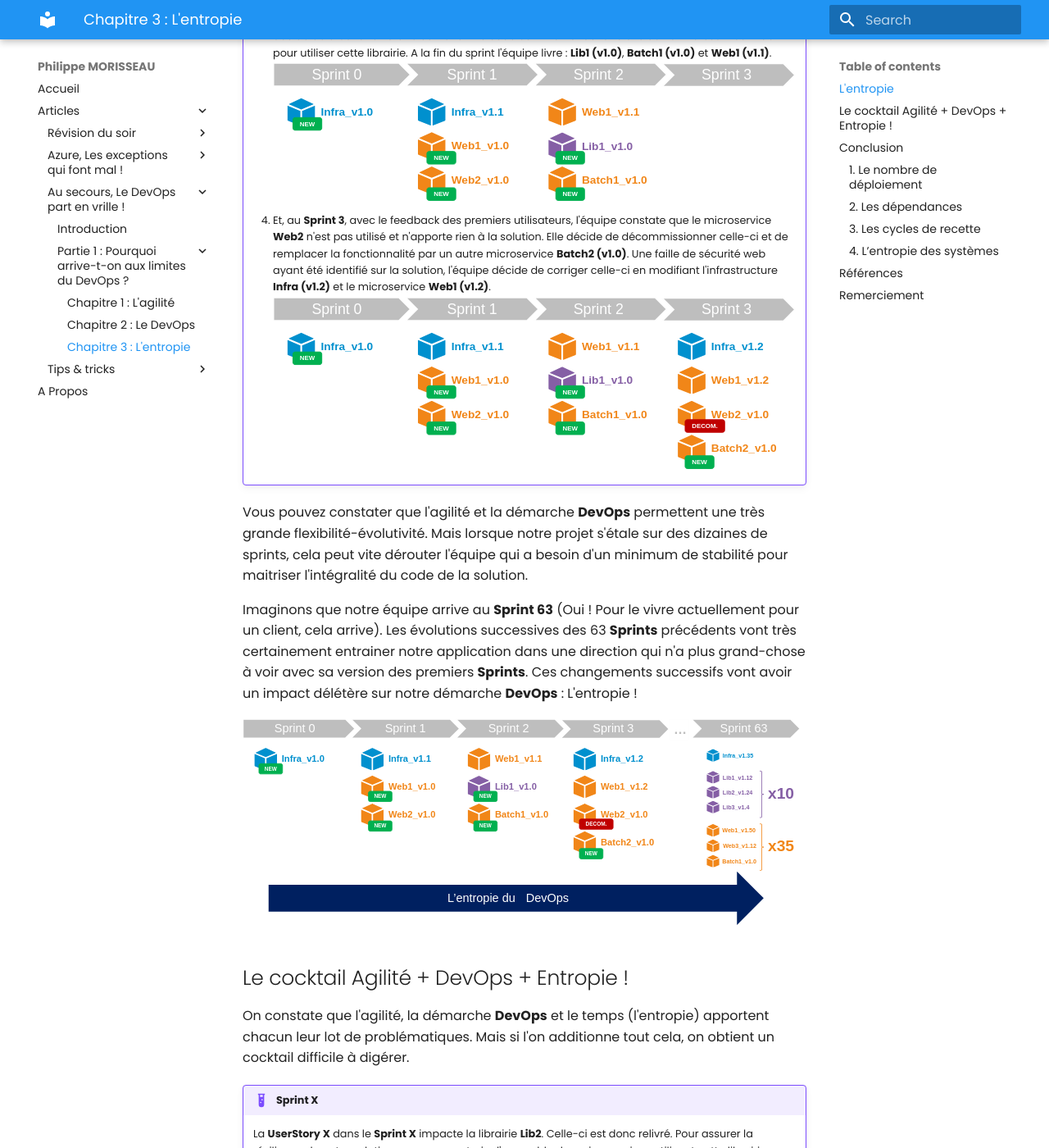
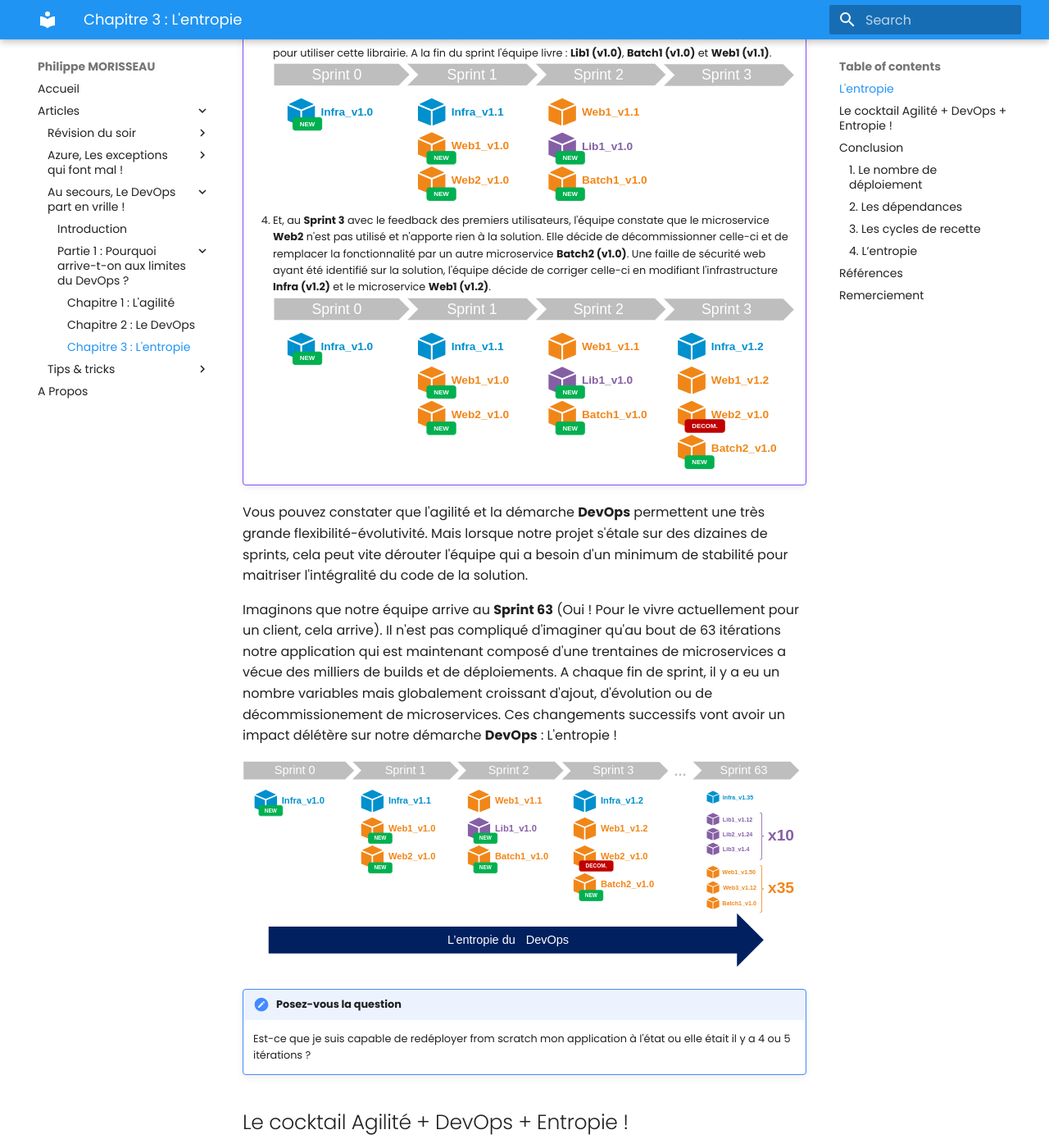
Before and after one commit to Ineaweb/Blog, an MkDocs documentation site: the page built from docs/articles/devops/vrille/03.pourquoi.entropie.md, in a window 1280 px wide and 1400 px high, scrolled down 943 px. Shown: the whole window at 82% size. Built offline with MkDocs 1.6.1 and Material for MkDocs 9.7.7, drawn with Linux system fonts in a browser that asks for light colours; old or Windows-style settings are respelled for this version of MkDocs; some of the changed text lies outside the part shown.

Commit message:
fix: relecture PMO

```diff
--- a/docs/articles/devops/vrille/03.pourquoi.entropie.md
+++ b/docs/articles/devops/vrille/03.pourquoi.entropie.md
@@ -13,21 +13,24 @@
 Reprenons notre projet d'application basé sur une architecture microservice plutôt complexe. Ce type d'application (souvent cœur métier) est voué à évoluer régulièrement avec des nouvelles fonctionnalités, mais aussi des plus anciennes qu'il faut décommissionner.
 Le choix d'une architecture microservice est permet de simplifier l'ajout et le décommissionnement de fonctionnalités en réduisant le périmètre de l'impact. Mais avec le temps, cela peut s'avérer complexe à gérer au niveau de la démarche **DevOps**.
 
-!!! example "Exemple"
+!!! example "Sprint 0 à 3"
     1. Durant le **Sprint 0** l'équipe initialise l'infrastructure permettant d'héberger notre solution. A la fin de ce sprint, elle livre l'**Infra (v1.0)**.
     ![sprint 0](../../../img/03.pourquoi.lentropie.001.svg)
-    2. Ensuite, au **Sprint 1**, l'équipe réalise les 2 premiers microservices web **Web1 (v1.0)** et **Web2 (v1.0)** et apporte déjà une petite évolution à l'infrastructure **Infra (v1.1)**.
+    2. Ensuite, au **Sprint 1** l'équipe réalise les 2 premiers microservices web **Web1 (v1.0)** et **Web2 (v1.0)** et apporte déjà une petite évolution à l'infrastructure **Infra (v1.1)**.
     ![sprint 1](../../../img/03.pourquoi.lentropie.002.svg)
-    3. Puis, au **Sprint 2**, l'équipe réalise un microservice batch **Batch1 (v1.0)**. Elle constate que certains développements réalisés pour le microservice **Web1** peuvent être réutilisés pour le **Batch1**. L'équipe décide de créer une libraire contenant le code commun et de faire évoluer le microservice **Web1** pour utiliser cette librairie. A la fin du sprint l'équipe livre : **Lib1 (v1.0)**, **Batch1 (v1.0)** et **Web1 (v1.1)**.
+    3. Puis, au **Sprint 2** l'équipe réalise un microservice batch **Batch1 (v1.0)**. Elle constate que certains développements réalisés pour le microservice **Web1** peuvent être réutilisés pour le **Batch1**. L'équipe décide de créer une libraire contenant le code commun et de faire évoluer le microservice **Web1** pour utiliser cette librairie. A la fin du sprint l'équipe livre : **Lib1 (v1.0)**, **Batch1 (v1.0)** et **Web1 (v1.1)**.
     ![sprint 2](../../../img/03.pourquoi.lentropie.003.svg)
-    4. Et, au **Sprint 3**, avec le feedback des premiers utilisateurs, l'équipe constate que le microservice **Web2** n'est pas utilisé et n'apporte rien à la solution. Elle décide de décommissionner celle-ci et de remplacer la fonctionnalité par un autre microservice **Batch2 (v1.0)**. Une faille de sécurité web ayant été identifié sur la solution, l'équipe décide de corriger celle-ci en modifiant l'infrastructure **Infra (v1.2)** et le microservice **Web1 (v1.2)**.
+    4. Et, au **Sprint 3** avec le feedback des premiers utilisateurs, l'équipe constate que le microservice **Web2** n'est pas utilisé et n'apporte rien à la solution. Elle décide de décommissionner celle-ci et de remplacer la fonctionnalité par un autre microservice **Batch2 (v1.0)**. Une faille de sécurité web ayant été identifié sur la solution, l'équipe décide de corriger celle-ci en modifiant l'infrastructure **Infra (v1.2)** et le microservice **Web1 (v1.2)**.
     ![sprint 3](../../../img/03.pourquoi.lentropie.004.svg)
 
 Vous pouvez constater que l'agilité et la démarche **DevOps** permettent une très grande flexibilité-évolutivité. Mais lorsque notre projet s'étale sur des dizaines de sprints, cela peut vite dérouter l'équipe qui a besoin d'un minimum de stabilité pour maitriser l'intégralité du code de la solution.
 
-Imaginons que notre équipe arrive au **Sprint 63** (Oui ! Pour le vivre actuellement pour un client, cela arrive). Les évolutions successives des 63 **Sprints** précédents vont très certainement entrainer notre application dans une direction qui n'a plus grand-chose à voir avec sa version des premiers **Sprints**. Ces changements successifs vont avoir un impact délétère sur notre démarche **DevOps** : L'entropie !
+Imaginons que notre équipe arrive au **Sprint 63** (Oui ! Pour le vivre actuellement pour un client, cela arrive). Il n'est pas compliqué d'imaginer qu'au bout de 63 itérations notre application qui est maintenant composé d'une trentaines de microservices a vécue des milliers de builds et de déploiements. A chaque fin de sprint, il y a eu un nombre variables mais globalement croissant d'ajout, d'évolution ou de décommissionement de microservices. Ces changements successifs vont avoir un impact délétère sur notre démarche **DevOps** : L'entropie !
 
 ![sprint 63](../../../img/03.pourquoi.lentropie.010.svg)
+
+!!! note "Posez-vous la question"
+    Est-ce que je suis capable de redéployer from scratch mon application à l'état ou elle était il y a 4 ou 5 itérations ?
 
 ## Le cocktail Agilité + DevOps + Entropie !
 
@@ -42,6 +45,7 @@
     Durant le **Sprint** suivant, la **UserStory Y** consiste à créer un nouveau microservice **Web3**. Et pour héberger ce nouveau microservice nous allons devoir mettre à jour notre infrastructure (par exemple, instancier une nouvelle **Azure WebApp**). Afin de pouvoir déployer mon nouveau microservice nous devons avoir au préalable déployer la mise à jour de l'infrastructure (dépendance de déploiement).
     Durant ce **Sprint**, l'équipe de recette métier détecte une anomalie sur le service **Web1** lié à la dernière évolution de la **Lib2**, l'équipe va donc faire un **hotfix** sur le **Web1**.
     ![sprint x+1](../../../img/03.pourquoi.lentropie.012.svg)
+    Suis-je capable de redéployer from scratch mon application à l'état du Sprint X ?
 
 
 ## Conclusion
@@ -55,10 +59,10 @@
 ### 3. Les cycles de recette
 Les recettes métiers sont réalisés après la démo. du **sprint** sur un environnement de validation par une équipe de test. Comment s’assurer que les réalisations du **sprint** sont poussées rapidement et correctement afin de permettre à la recette de se passer dans les meilleures conditions ?
 
-### 4. L’entropie des systèmes
+### 4. L’entropie
 Chaque **sprint** apporte ses évolutions. Des nouveaux composants, des composants mis à jour, des composants décommissionnés. Comment s’assurer que la solution garde ses qualités (résilience, performance, disponibilité,…) au fur et à mesure que les itérations s’enchaines ?
 
-Mais alors, comment lutter contre l’entropie des systèmes tout en maintenant une méthodologie agile soutenable ?
+Mais alors, comment lutter contre l’entropie tout en maintenant une méthodologie agile soutenable ?
 
 Dans la prochaine partie, je vous présenterais une solution que j'ai élaboré pour répondre à ces problématiques en mettant en place des solutions basées sur des concepts simples et éprouvés tel que la machine à état et les manifestes.
 
```
